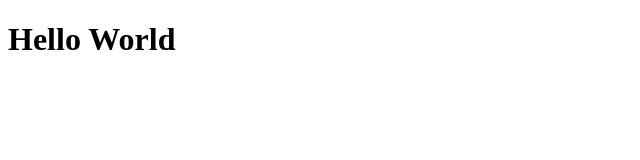
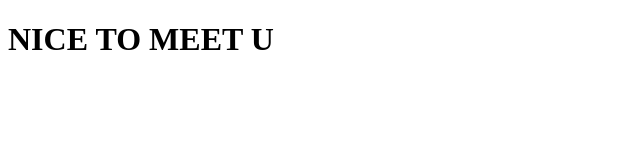
Before and after one commit to onehana37/hanabase, a plain HTML site: page index.html in a window 1280 px wide. Shown: the whole page, without its empty margins (0-640 px from the left). Drawn offline with Linux system fonts and the light colour scheme.

Commit message:
nicetomeetu

```diff
--- a/index.html
+++ b/index.html
@@ -7,6 +7,6 @@
     <title>Hana's portfolio</title>
 </head>
 <body>
-    <h1>Hello World</h1>
+    <h1>NICE TO MEET U</h1>
 </body>
 </html>
```
